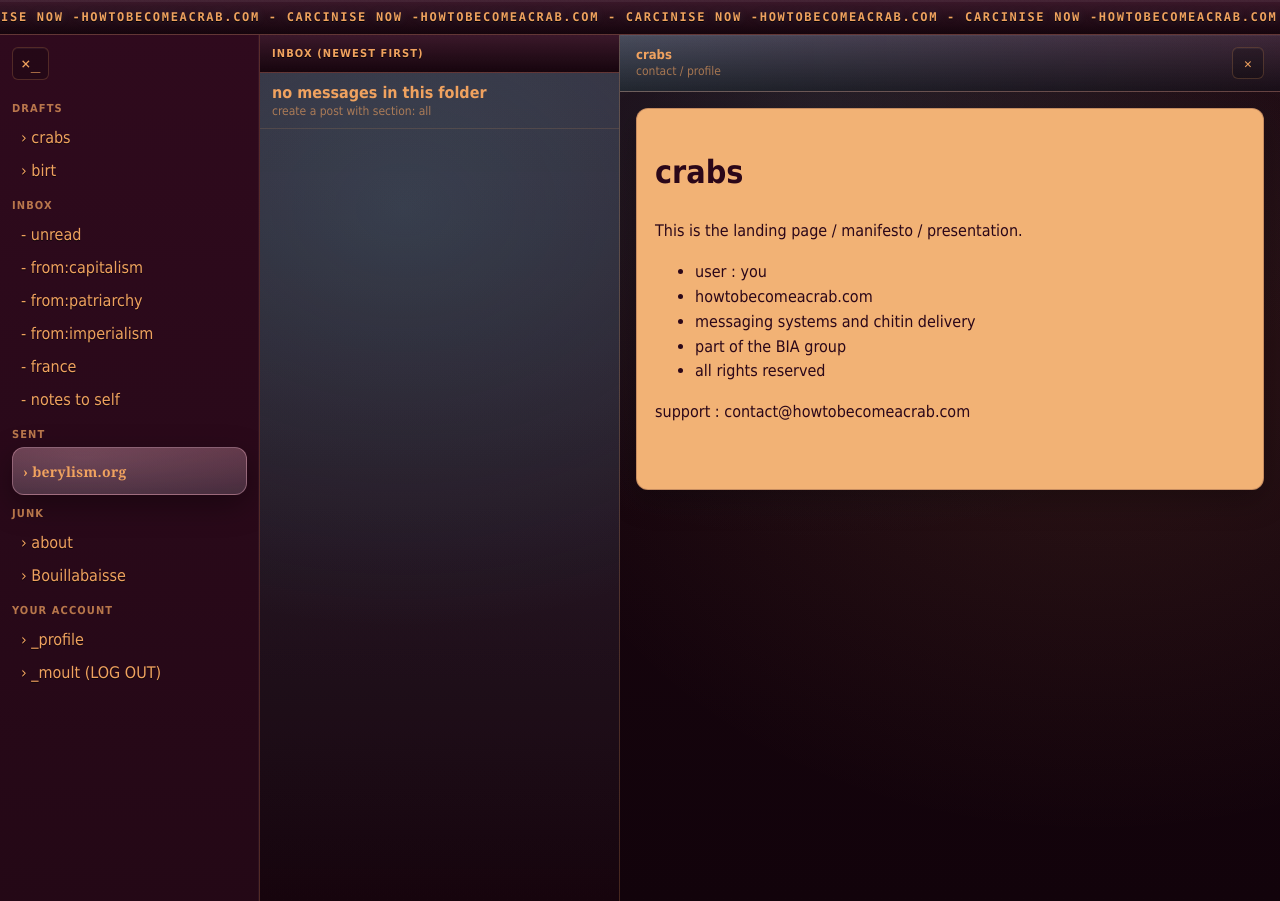
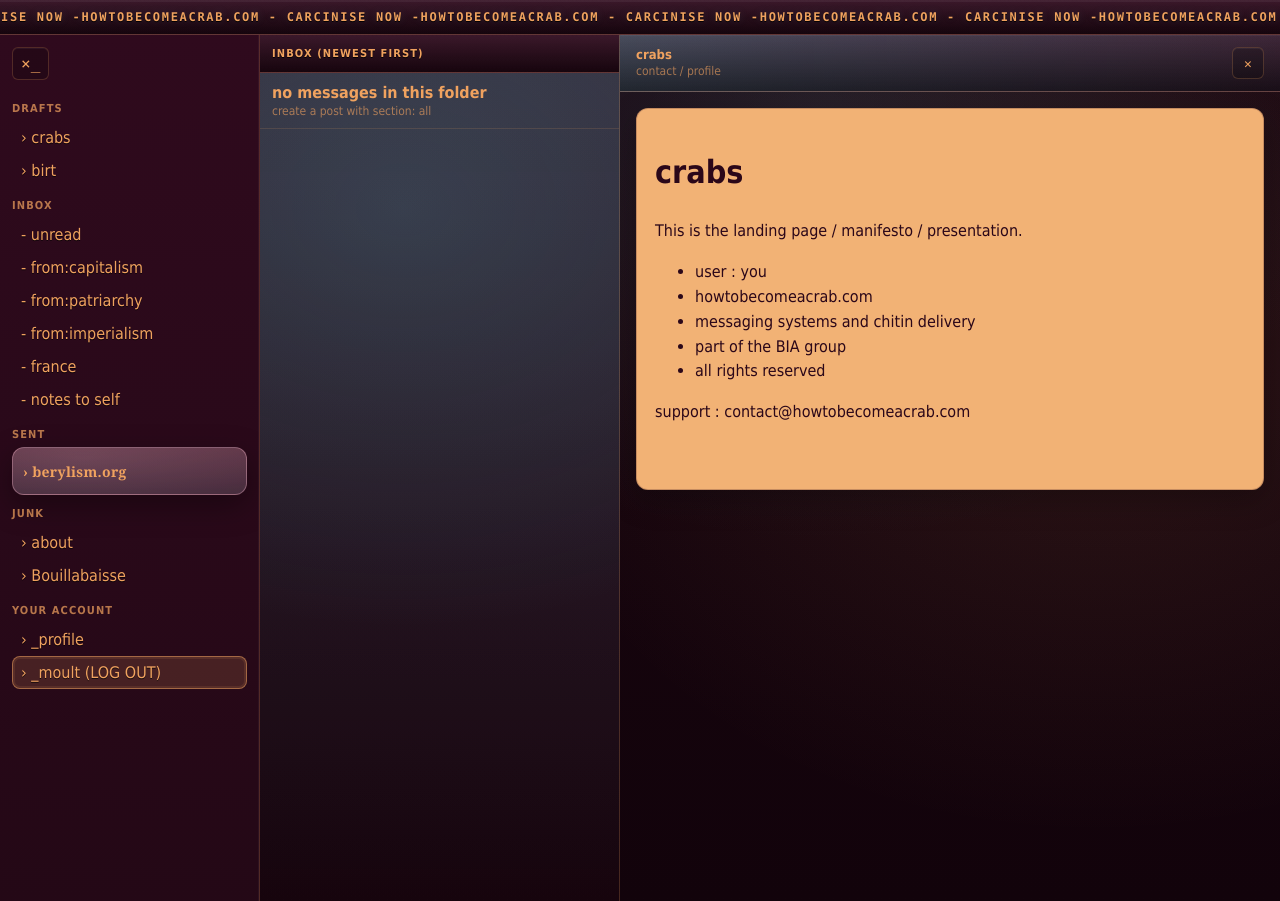
Before and after one commit to blhls/howtobecomeacrab, a Jekyll site: the page built from mail/index.md, in a window 1280 px wide. Built offline with Jekyll 4.4.1, drawn with Linux system fonts in a browser that asks for light colours.

Commit message:
Update folders.html

```diff
--- a/_includes/folders.html
+++ b/_includes/folders.html
@@ -13,7 +13,11 @@
   <div class="group">
     <div class="group-title">DRAFTS</div>
     {% for item in site.data.folders.drafts %}
-      <a class="folder-item" href="{{ site.baseurl }}{{ item.path }}">
+      {% assign is_active = false %}
+      {% if page.url contains item.path %}
+        {% assign is_active = true %}
+      {% endif %}
+      <a class="folder-item{% if is_active %} active{% endif %}" href="{{ site.baseurl }}{{ item.path }}">
         <span class="folder-text">› {{ item.label }}</span>
       </a>
     {% endfor %}
@@ -22,7 +26,11 @@
   <div class="group">
     <div class="group-title">INBOX</div>
     {% for item in site.data.folders.inbox %}
-      <a class="folder-item" href="{{ site.baseurl }}{{ item.path }}">
+      {% assign is_active = false %}
+      {% if page.url contains item.path %}
+        {% assign is_active = true %}
+      {% endif %}
+      <a class="folder-item{% if is_active %} active{% endif %}" href="{{ site.baseurl }}{{ item.path }}">
         <span class="folder-text">- {{ item.label }}</span>
       </a>
     {% endfor %}
@@ -31,7 +39,11 @@
   <div class="group">
     <div class="group-title">SENT</div>
     {% for item in site.data.folders.sent %}
-      <a class="folder-item sentbox" href="{{ item.path }}">
+      {% assign is_active = false %}
+      {% if page.url contains item.path %}
+        {% assign is_active = true %}
+      {% endif %}
+      <a class="folder-item sentbox{% if is_active %} active{% endif %}" href="{{ item.path }}">
         <span class="folder-text">› {{ item.label }}</span>
       </a>
     {% endfor %}
@@ -40,7 +52,11 @@
   <div class="group">
     <div class="group-title">JUNK</div>
     {% for item in site.data.folders.junk %}
-      <a class="folder-item" href="{{ site.baseurl }}{{ item.path }}">
+      {% assign is_active = false %}
+      {% if page.url contains item.path %}
+        {% assign is_active = true %}
+      {% endif %}
+      <a class="folder-item{% if is_active %} active{% endif %}" href="{{ site.baseurl }}{{ item.path }}">
         <span class="folder-text">› {{ item.label }}</span>
       </a>
     {% endfor %}
@@ -49,7 +65,11 @@
   <div class="group">
     <div class="group-title">YOUR ACCOUNT</div>
     {% for item in site.data.folders.account %}
-      <a class="folder-item" href="{{ site.baseurl }}{{ item.path }}">
+      {% assign is_active = false %}
+      {% if page.url contains item.path %}
+        {% assign is_active = true %}
+      {% endif %}
+      <a class="folder-item{% if is_active %} active{% endif %}" href="{{ site.baseurl }}{{ item.path }}">
         <span class="folder-text">› {{ item.label }}</span>
       </a>
     {% endfor %}
```
